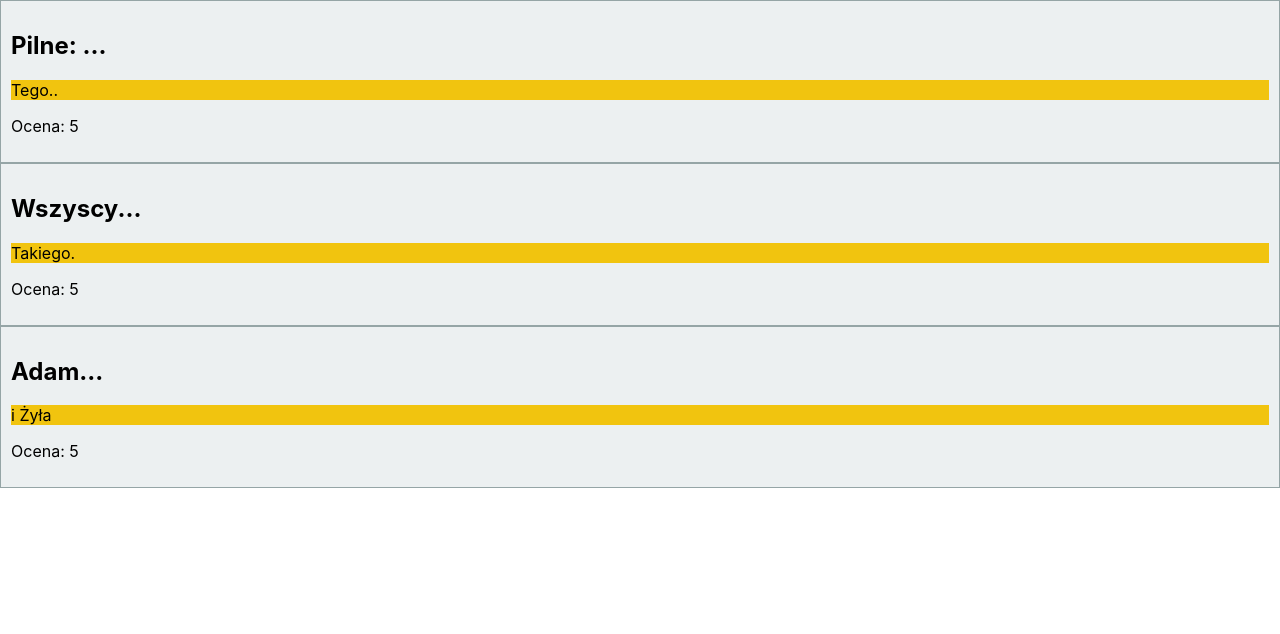
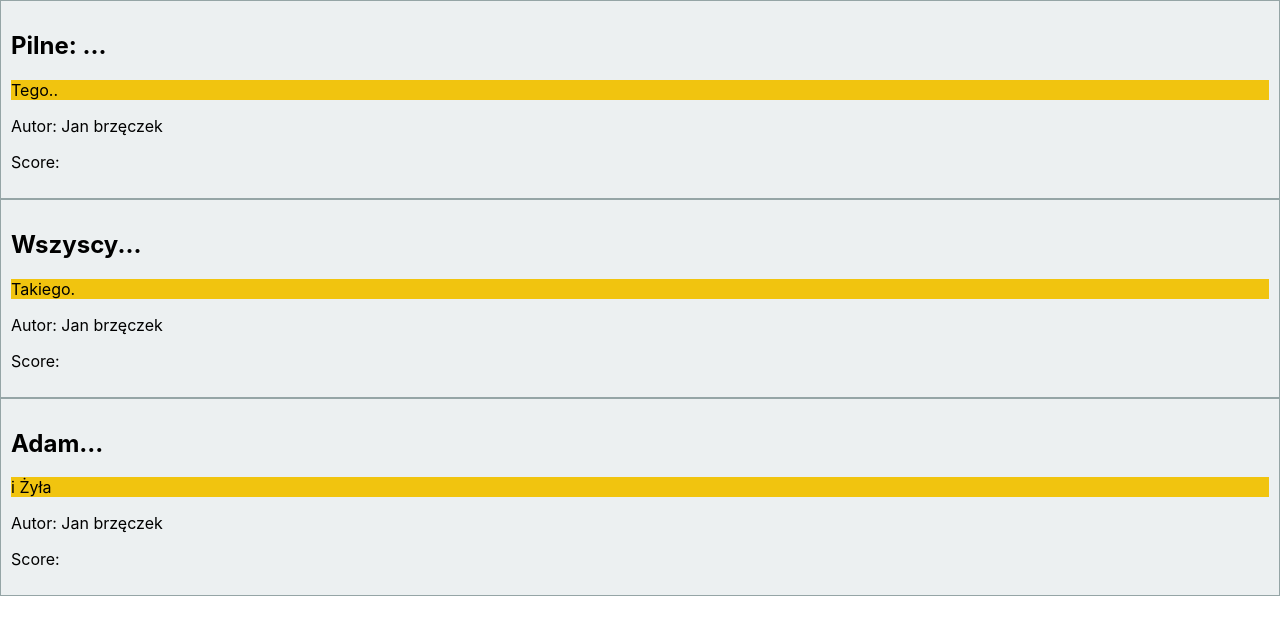
Before and after one commit to mateu52/we3knd, a React (Create React App) app in the folder material/: page / in a window 1280 px wide. Shown: the top 634 px of the page. Built offline with nearby package versions, Linux system fonts and the light colour scheme.

Commit message:
przed refaktoryzacja lekcja2

```diff
--- a/material/src/App.js
+++ b/material/src/App.js
@@ -13,35 +13,44 @@ const styles = {
 	}
 }
 
-function News ({ header, intro }) {
+const Scoring = ({ score }) => <p> Score: </p>; //komponenty odpalone w funkcji News
+const Autor = ({ autor }) => <p>Autor: {autor} </p>; //z wartoscia ktora jest w zmiennej danych -data
+
+function News ({ header, intro, autor }) { //dostaje 3propsy
 	const [score, setScore] = useState(5);
 
 	return (
 		<div style= {styles}>
 			<h2> {header} </h2>
 			<p style={styles.para}> {intro} </p>
-			<p>Ocena: {score} </p>
+			<Autor autor={autor} />
+			<Scoring score={score} />
 		</div>
 	);
 }
 
 const data = [
 	{
-		id: 1, title:'Pilne: ... ', intro:'Tego..'
+		id: 1, autor: 'Jan brzęczek', title:'Pilne: ... ', intro:'Tego..'
 	},
 	{
-		id: 2, title:'Wszyscy... ', intro:'Takiego.'
+		id: 2, autor: 'Jan brzęczek', title:'Wszyscy... ', intro:'Takiego.'
 	},
 	{
-		id: 3, title:'Adam... ', intro:'i Żyła'
+		id: 3, autor: 'Jan brzęczek', title:'Adam... ', intro:'i Żyła'
 	}
 ];
 
 function App() {
 	return (
 		<div>
-      {data.map((elem ) => (
-        <News key={`news-${elem.id}`} header={elem.title} intro={elem.intro} ></News>
+      {data.map((elem ) => ( //renderuje sie komponenty News
+        <News
+		key={`news-${elem.id}`}
+		header={elem.title}
+		intro={elem.intro}
+		autor={elem.autor}
+		></News>
       ))}
 		</div>
   )
--- a/material/src/index.js
+++ b/material/src/index.js
@@ -2,16 +2,16 @@ import React from 'react';
 import ReactDOM from 'react-dom';
 import './index.css';
 import App from './App';
-import reportWebVitals from './reportWebVitals';
+//import reportWebVitals from './reportWebVitals';
 
 ReactDOM.render(
-  <React.StrictMode>
+   <React.StrictMode>
     <App />
-  </React.StrictMode>,
+  </React.StrictMode>, //sprawdza aplikacje w trybie developerskim
   document.getElementById('root')
 );
 
 // If you want to start measuring performance in your app, pass a function
 // to log results (for example: reportWebVitals(console.log))
 // or send to an analytics endpoint. Learn more: https://bit.ly/CRA-vitals
-reportWebVitals();
+//reportWebVitals();
```
